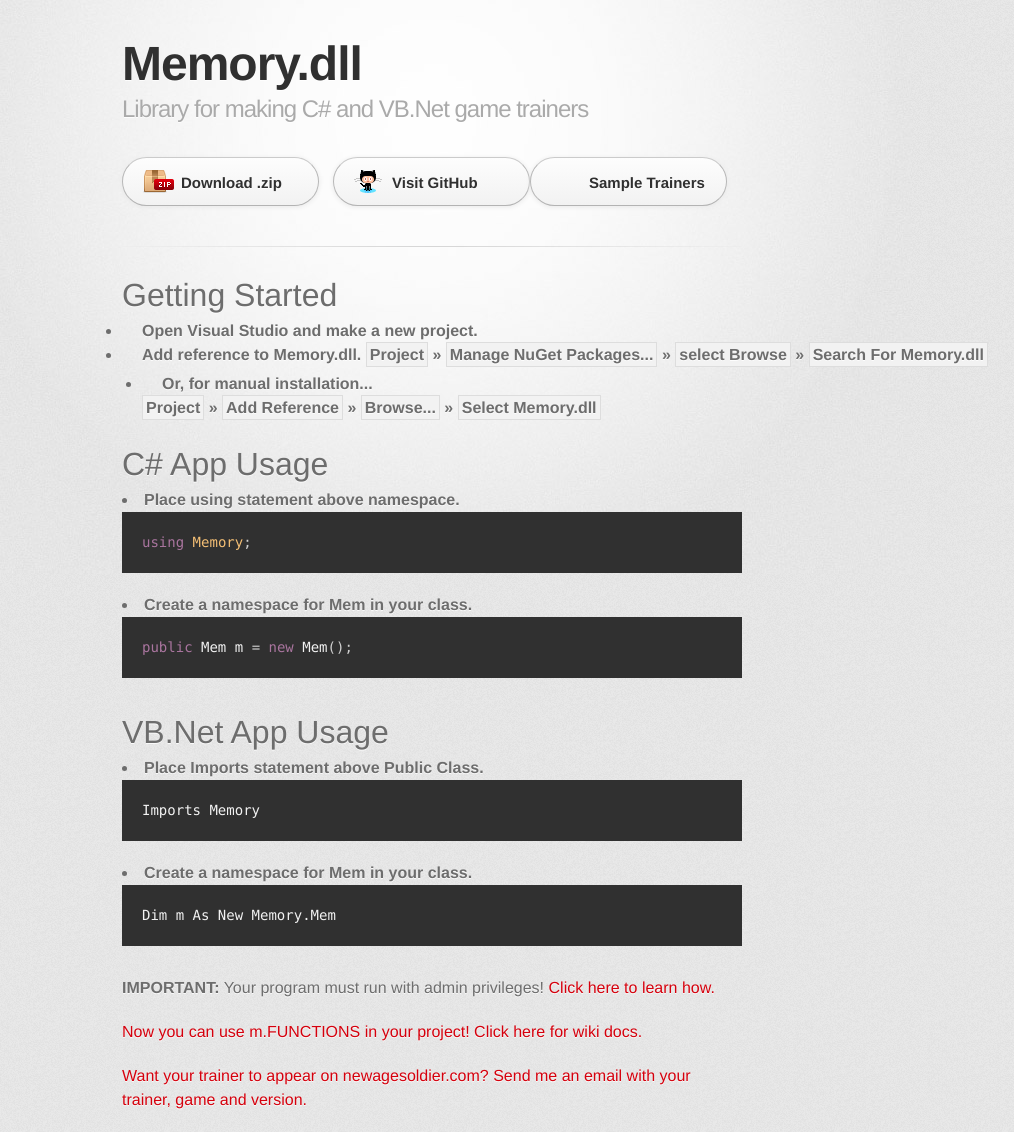
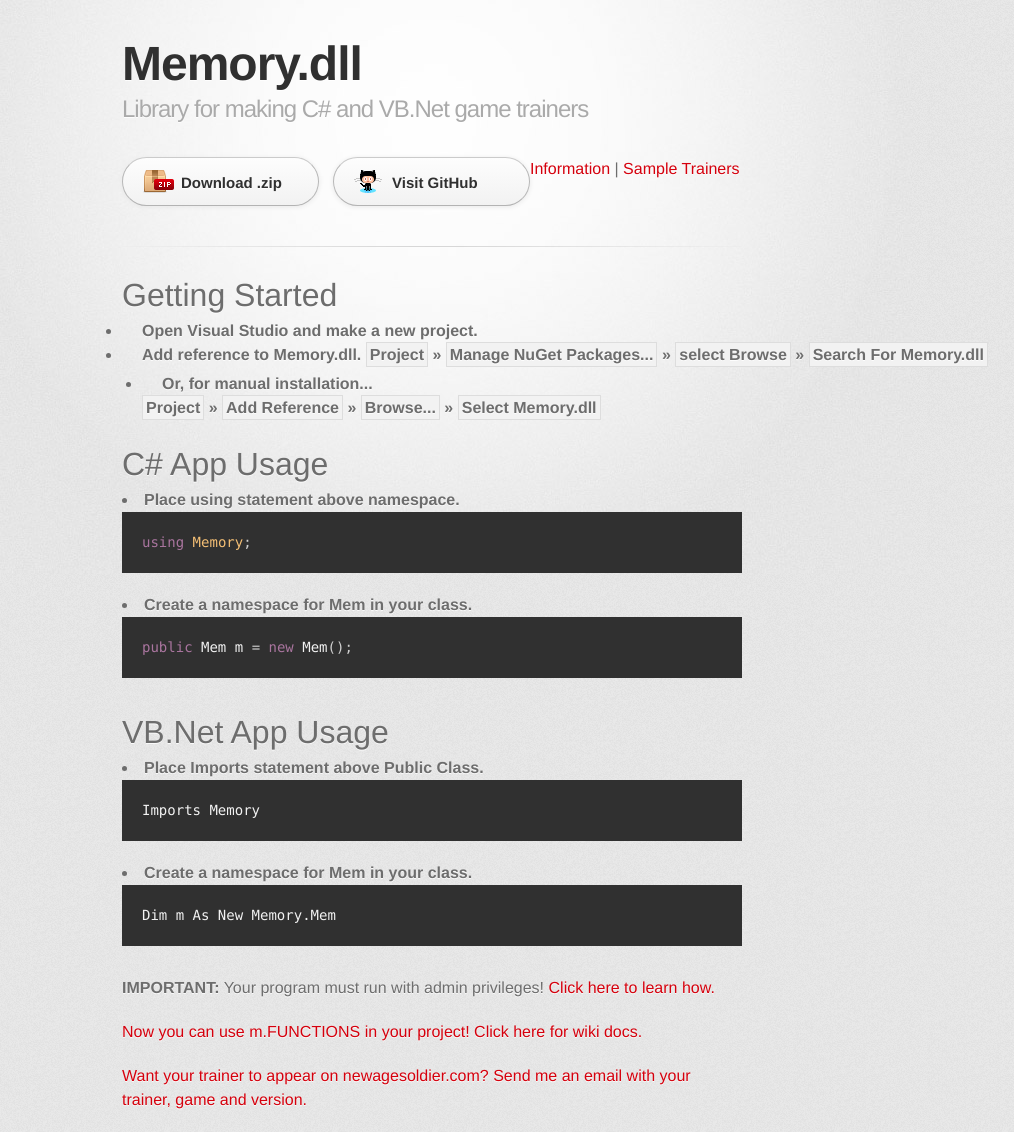
Before and after one commit to erfg12/memory.dll, a Jekyll site: the page built from index.md, in a window 1280 px wide. Shown: the whole page, without its empty margins (208-1222 px from the left). Built offline with Jekyll 4.4.1, drawn with Linux system fonts in a browser that asks for light colours; some web fonts are replaced; our own code applies the rules of GitHub Pages for plain Markdown files.

Commit message:
link changes

```diff
--- a/_layouts/default.html
+++ b/_layouts/default.html
@@ -23,7 +23,7 @@
         <section id="downloads" class="clearfix">
         <a href="https://www.nuget.org/packages/Memory.dll" id="download-zip" class="button"><span>Download .zip</span></a>
         <a href="https://github.com/erfg12/memory.dll" id="view-on-github" class="button"><span>Visit GitHub</span></a>
-		<a href="./samples" class="button"><span>Sample Trainers</span></a>
+		<a href="./"><span>Information</span></a> | <a href="./samples"><span>Sample Trainers</span></a>
         </section>
         <hr>
         <section id="main_content">
```
